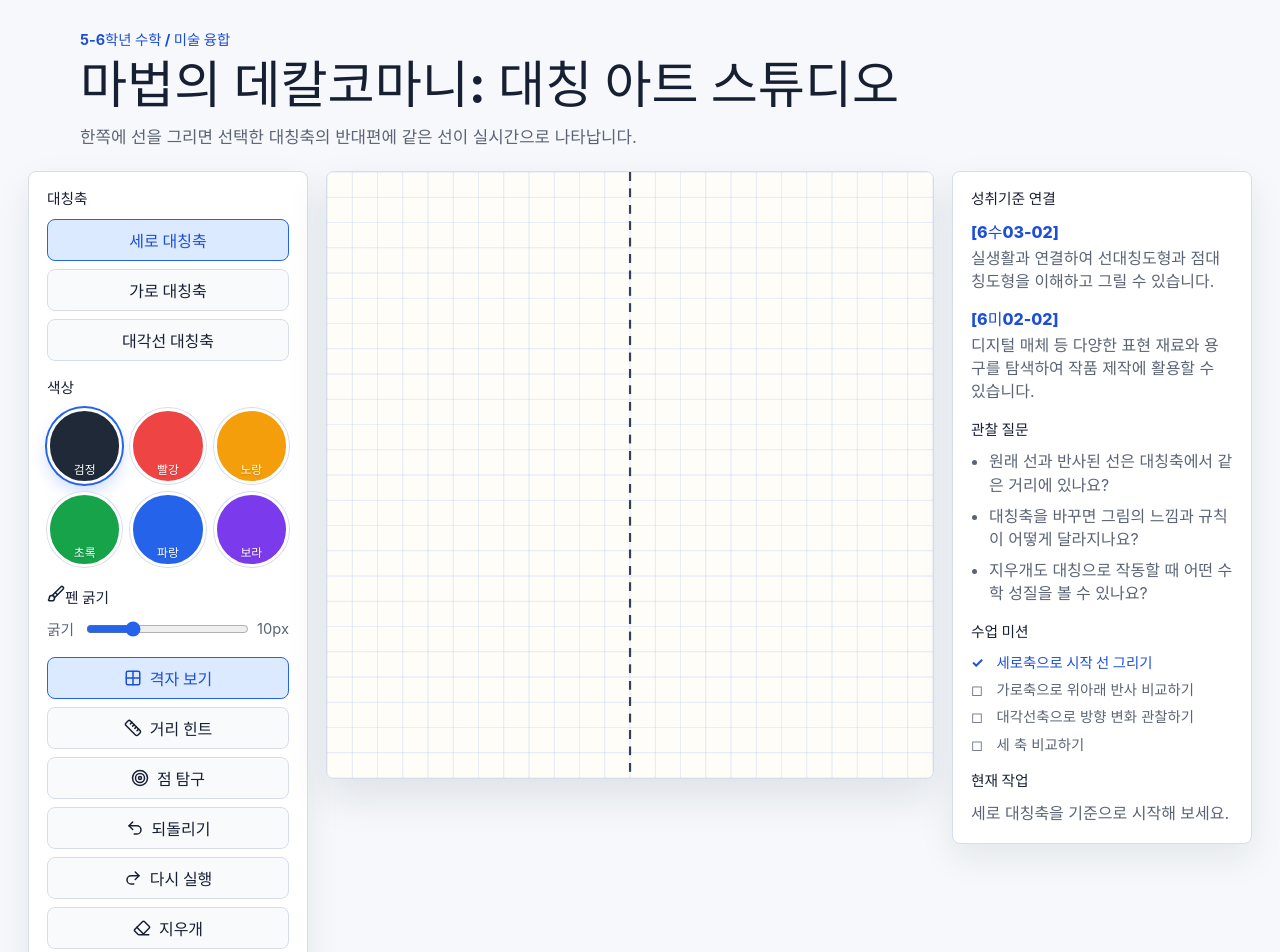
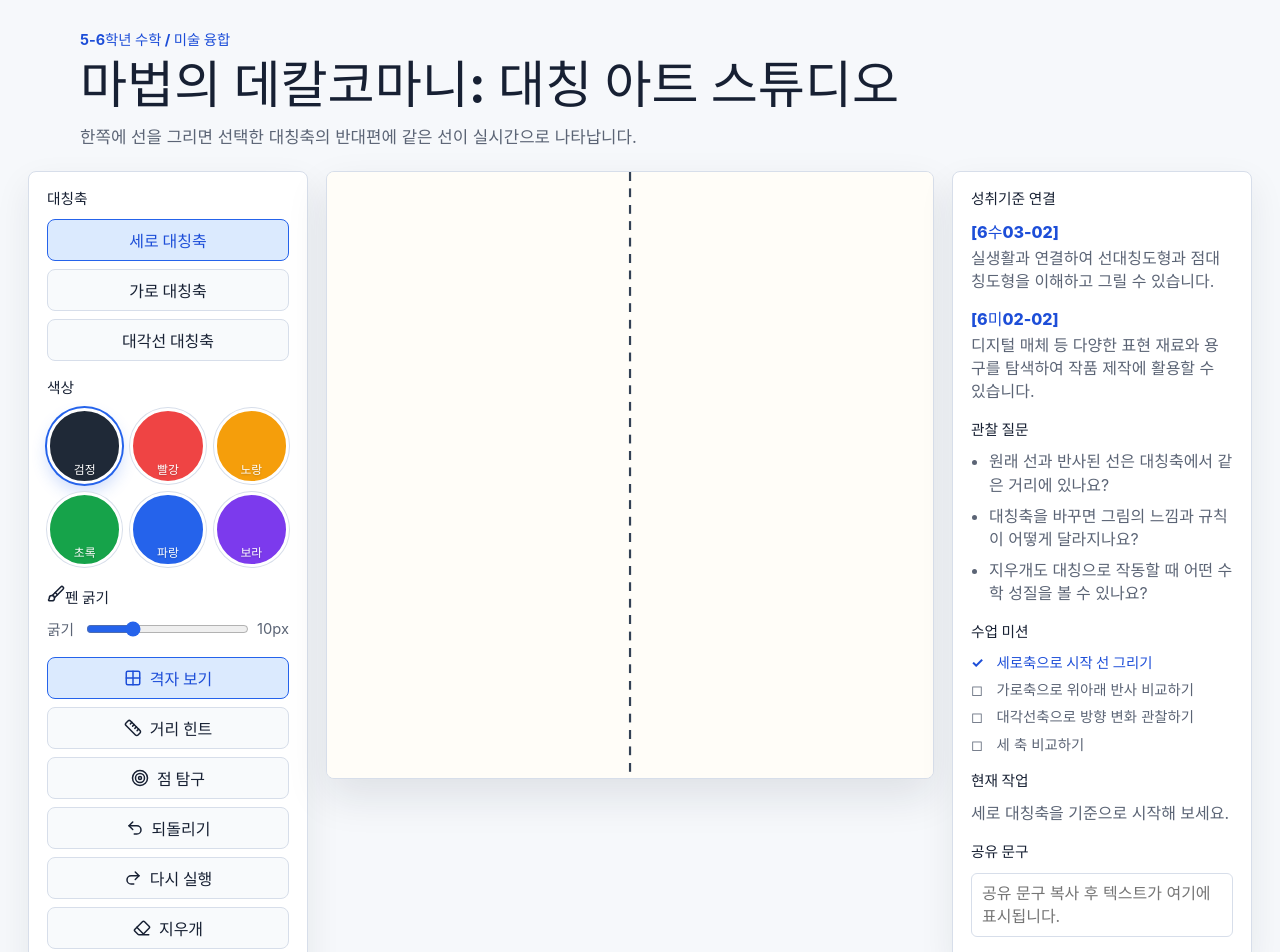
Before and after one commit to WBmaker2/symmetry-art-studio, a React (Vite) app: page / in a window 1280 px wide. Shown: the top 952 px of the page. Built offline with nearby package versions, Linux system fonts and the light colour scheme.

Commit message:
fix: make share fallback actionable

```diff
--- a/src/App.tsx
+++ b/src/App.tsx
@@ -38,6 +38,7 @@
   const [activityMessage, setActivityMessage] = useState(
     '세로 대칭축을 기준으로 시작해 보세요.',
   );
+  const [lastShareMessage, setLastShareMessage] = useState('');
   const now = useCallback(() => new Date(), []);
 
   const shareText = useCallback(
@@ -53,19 +54,20 @@
   const handleShareCopy = useCallback(async () => {
     setClearPending(false);
     const message = shareText();
+    setLastShareMessage(message);
     if (!navigator.clipboard?.writeText) {
       setActivityMessage(
-        '공유 문구 복사 버튼은 동작했지만 클립보드 API를 사용할 수 없습니다. 문구를 직접 복사해 주세요.',
+        `${message} 문구를 클립보드에 복사할 수 없어서 직접 복사해 주세요.`,
       );
       return;
     }
 
     try {
       await navigator.clipboard.writeText(message);
-      setActivityMessage('공유 문구를 클립보드에 복사했습니다.');
+      setActivityMessage(`${message}\n공유 문구를 클립보드에 복사했습니다.`);
     } catch (_error) {
       setActivityMessage(
-        '공유 문구 복사에 실패했습니다. 문구를 직접 복사해 주세요.',
+        `${message}\n공유 문구 복사에 실패했습니다. 직접 복사해 주세요.`,
       );
     }
   }, [shareText]);
@@ -246,6 +248,7 @@
         <LearningPanel
           activityMessage={activityMessage}
           visitedAxes={visitedAxes}
+          lastShareMessage={lastShareMessage}
         />
       </section>
 
--- a/src/components/CanvasStage.tsx
+++ b/src/components/CanvasStage.tsx
@@ -132,6 +132,8 @@
   const activeStrokeRef = useRef<StrokeAction | null>(null);
   const actionsRef = useRef<CanvasAction[]>([]);
   const undoneActionsRef = useRef<CanvasAction[]>([]);
+  const artworkCanvasRef = useRef<HTMLCanvasElement | null>(null);
+  const artworkContextRef = useRef<CanvasRenderingContext2D | null>(null);
   const clearSignalRef = useRef(clearSignal);
   const undoSignalRef = useRef(undoSignal);
   const redoSignalRef = useRef(redoSignal);
@@ -283,6 +285,33 @@
     [],
   );
 
+  const getArtworkCanvas = useCallback(
+    (ownerDocument: Document, width: number, height: number) => {
+      if (!artworkCanvasRef.current) {
+        const createdCanvas = ownerDocument.createElement('canvas');
+        artworkCanvasRef.current = createdCanvas;
+        artworkContextRef.current = createdCanvas.getContext('2d');
+      }
+
+      const artworkCanvas = artworkCanvasRef.current;
+      if (!artworkCanvas) {
+        return null;
+      }
+
+      if (artworkCanvas.width !== width || artworkCanvas.height !== height) {
+        artworkCanvas.width = width;
+        artworkCanvas.height = height;
+      }
+
+      if (!artworkContextRef.current) {
+        artworkContextRef.current = artworkCanvas.getContext('2d');
+      }
+
+      return artworkCanvas;
+    },
+    [],
+  );
+
   const redraw = useCallback(() => {
     const canvas = canvasRef.current;
     const ctx = canvas?.getContext('2d');
@@ -297,10 +326,13 @@
     const actionsWithActive: CanvasAction[] = activeStrokeRef.current
       ? [...actionsRef.current, activeStrokeRef.current]
       : actionsRef.current;
-    const artworkCanvas = canvas.ownerDocument.createElement('canvas');
-    artworkCanvas.width = canvas.width;
-    artworkCanvas.height = canvas.height;
-    const artworkCtx = artworkCanvas.getContext('2d');
+    const artworkCanvas = getArtworkCanvas(canvas.ownerDocument, canvas.width, canvas.height);
+    const artworkCtx = artworkContextRef.current;
+
+    if (artworkCtx) {
+      artworkCtx.fillStyle = '#fffdf8';
+      artworkCtx.fillRect(0, 0, canvas.width, canvas.height);
+    }
 
     const drawArtworkAction = (
       layerCtx: CanvasRenderingContext2D,
@@ -324,14 +356,14 @@
 
     drawGrid(ctx);
 
-    if (artworkCtx) {
+    if (artworkCtx && artworkCanvas) {
       actionsWithActive.forEach((action) => drawArtworkAction(artworkCtx, action));
       ctx.drawImage(artworkCanvas, 0, 0);
     }
 
     actionsWithActive.forEach(drawPointActionLayer);
     drawAxis(ctx);
-  }, [drawAxis, drawGrid, drawSegment, drawPointAction, shouldShowDistanceGuides]);
+  }, [drawAxis, drawGrid, drawSegment, drawPointAction, getArtworkCanvas, shouldShowDistanceGuides]);
 
   const reportHistory = useCallback(() => {
     onHistoryChange({
--- a/src/components/LearningPanel.tsx
+++ b/src/components/LearningPanel.tsx
@@ -3,11 +3,13 @@
 type LearningPanelProps = {
   activityMessage: string;
   visitedAxes: AxisMode[];
+  lastShareMessage: string;
 };
 
 export function LearningPanel({
   activityMessage,
   visitedAxes,
+  lastShareMessage,
 }: LearningPanelProps) {
   const missions = [
     {
@@ -84,6 +86,18 @@
         <h2>현재 작업</h2>
         <p>{activityMessage}</p>
       </section>
+
+      <section>
+        <h2>공유 문구</h2>
+        <textarea
+          readOnly
+          className="share-message"
+          value={lastShareMessage}
+          onFocus={(event) => event.currentTarget.select()}
+          aria-label="공유 문구"
+          placeholder="공유 문구 복사 후 텍스트가 여기에 표시됩니다."
+        />
+      </section>
     </aside>
   );
 }
--- a/src/styles.css
+++ b/src/styles.css
@@ -270,6 +270,19 @@
   line-height: 1.5;
 }
 
+.share-message {
+  width: 100%;
+  min-height: 64px;
+  resize: none;
+  border: 1px solid var(--line);
+  border-radius: 6px;
+  padding: 8px 10px;
+  color: var(--ink);
+  background: #ffffff;
+  font: inherit;
+  line-height: 1.45;
+}
+
 .sr-only {
   position: absolute;
   width: 1px;
```
Also changed, not shown: 1 other file (tests, documents, lock files or other folders).
